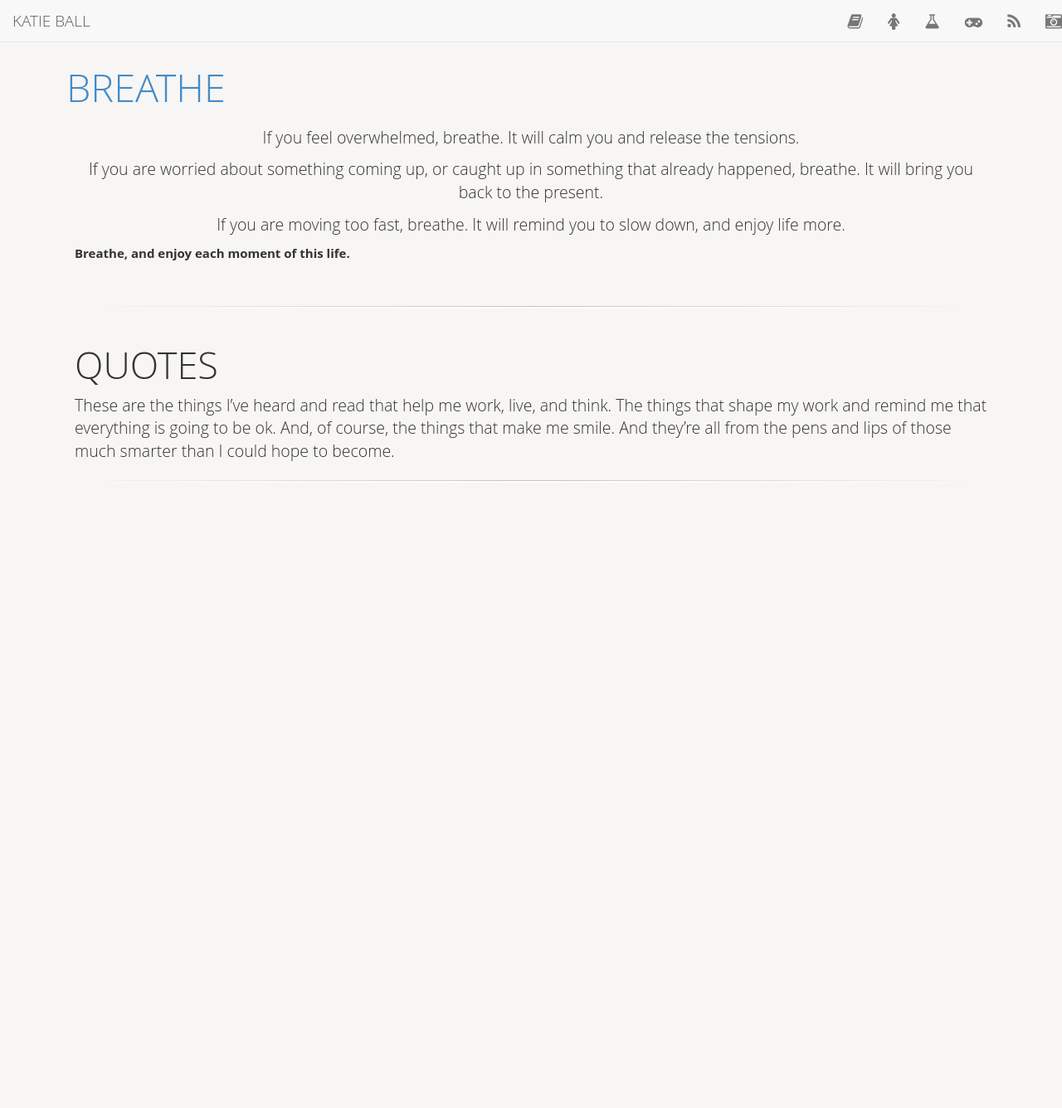
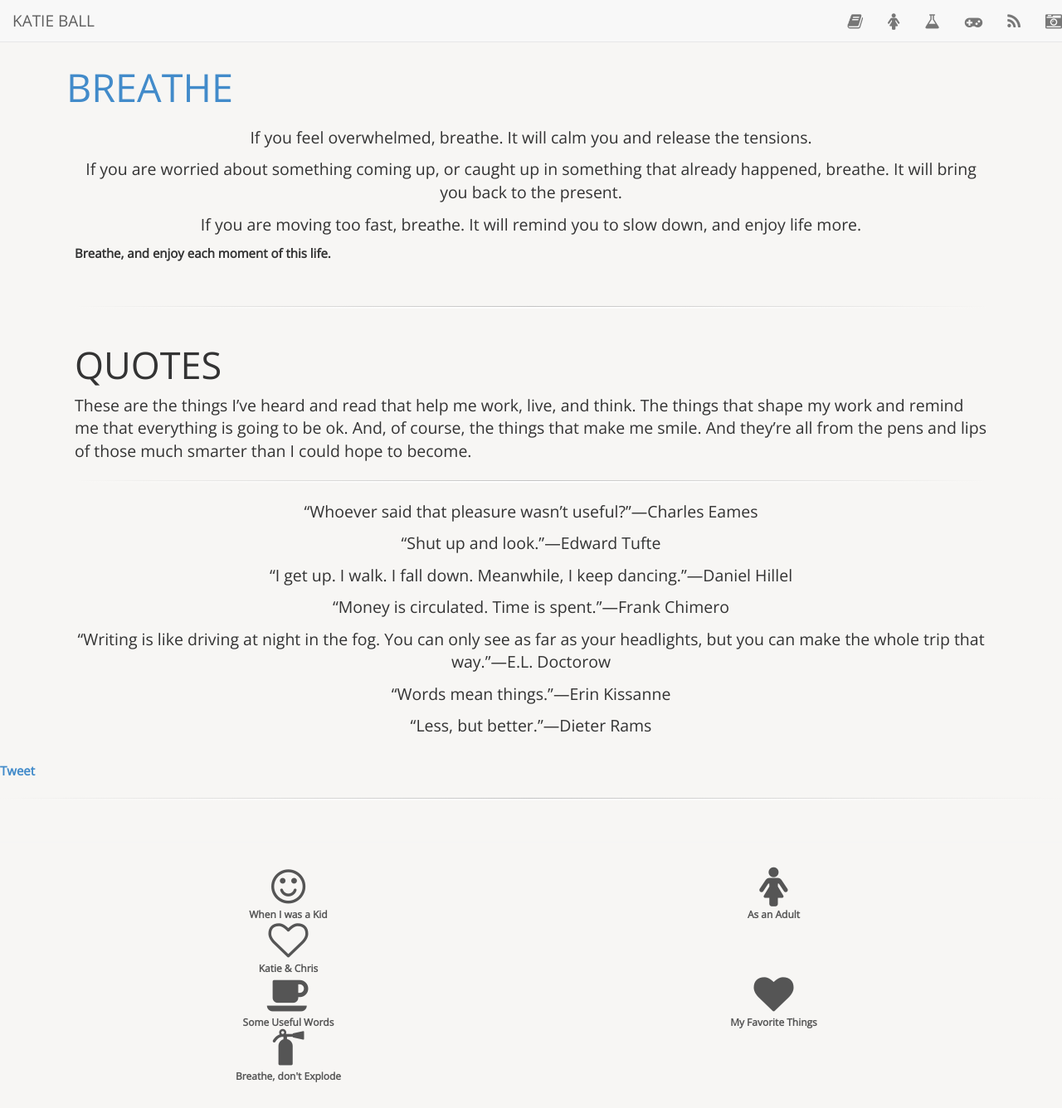
Before and after one commit to roachhd/roachhd.github.io, a Jekyll site: the page built from breathe/index.html, in a window 1280 px wide and 1336 px high. Shown: the whole window at 83% size. Built offline with Jekyll 4.4.1, drawn with Linux system fonts in a browser that asks for light colours; nearby versions of some CDN libraries; Markdown is read by kramdown in place of the engine named in the settings; comment, search, counter and statistics services are not loaded.

Commit message:
Update index.html

```diff
--- a/breathe/index.html
+++ b/breathe/index.html
@@ -25,7 +25,7 @@ title: "Breathe"
 <hr />
 <style> p {
   text-align: center;
-} <style>
+} </style>
 <p>“Whoever said that pleasure wasn’t useful?”—<span class="caps">Charles Eames</span></p>
 
 <p>“Shut up and look.”—<span class="caps">Edward Tufte</span></p>
```
